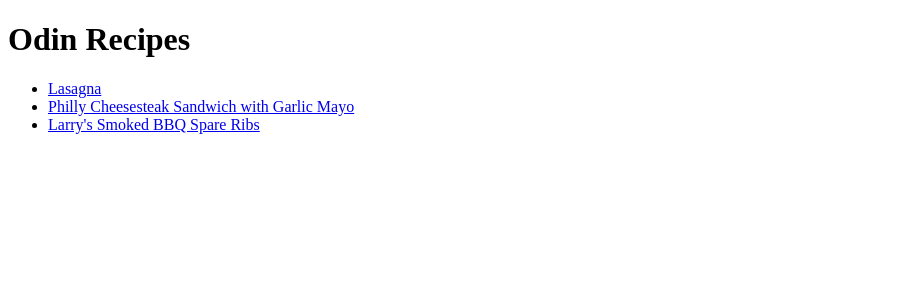
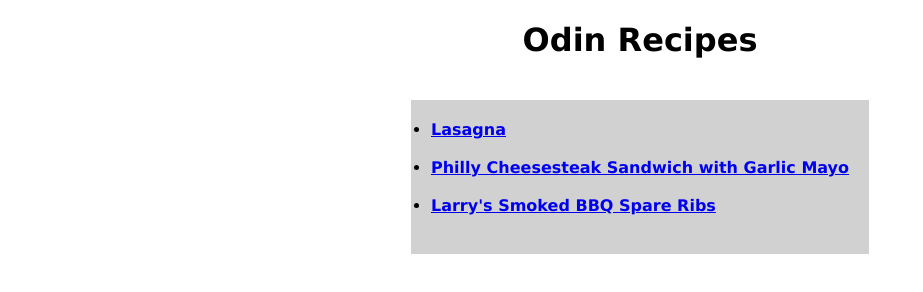
Before and after one commit to Demetrius-Redmond/odin-recipes, a plain HTML site: page index.html in a window 1280 px wide. Shown: the whole page, without its empty margins (0-923 px from the left). Drawn offline with Linux system fonts and the light colour scheme.

Commit message:
completed Foundation Cascade Assignment
added css style sheet and edited all files

```diff
--- a/index.html
+++ b/index.html
@@ -1,19 +1,22 @@
 <!DOCTYPE html>
 <html lang="en">
+
 <head>
 	<meta charset="UTF-8">
 	<title>Odin Recipes</title>
+	<link rel="stylesheet" href="style.css">
 
 
 
 
 </head>
-	<body>
-		<h1>Odin Recipes</h1>
+
+<body class="page-1">
+	<h1>Odin Recipes</h1><br>
 	<ul>
-			<li><a href="./recipes/lasagna.html">Lasagna</a></li>
-			<li><a href="./recipes/philly.html">Philly Cheesesteak Sandwich with Garlic Mayo</li>
-			<li><a href="./recipes/bbq-ribs.html">Larry's Smoked BBQ Spare Ribs</a></li>
+		<li><a href="./recipes/lasagna.html">Lasagna</a></li><br>
+		<li><a href="./recipes/philly.html">Philly Cheesesteak Sandwich with Garlic Mayo</li><br>
+		<li><a href="./recipes/bbq-ribs.html">Larry's Smoked BBQ Spare Ribs</a></li><br>
 
 	</ul>
 
--- /dev/null
+++ b/style.css
@@ -0,0 +1,25 @@
+body.page-1 {
+	font-family: "Verdana", serif;
+	font-weight: bold;
+	text-align: center;
+	color: black;
+
+}
+p, ul, ol {
+	display: inline-block;
+	text-align: left;
+	background-color: rgb(209, 209, 209);
+	margin: auto;
+	padding: 20px;
+}
+h1 {
+	font-family: "Verdana", serif;
+	font-weight: bold;
+	text-align: center;
+}
+.center {
+  display: block;
+  margin-left: auto;
+  margin-right: auto;
+  width: 50%;
+}
```
Also changed, not shown: recipes/bbq-ribs.html (+16 -6 lines), recipes/lasagna.html (+18 -8 lines), recipes/philly.html (+8 -5 lines). Lines whose indentation alone changed are shown as unchanged.
